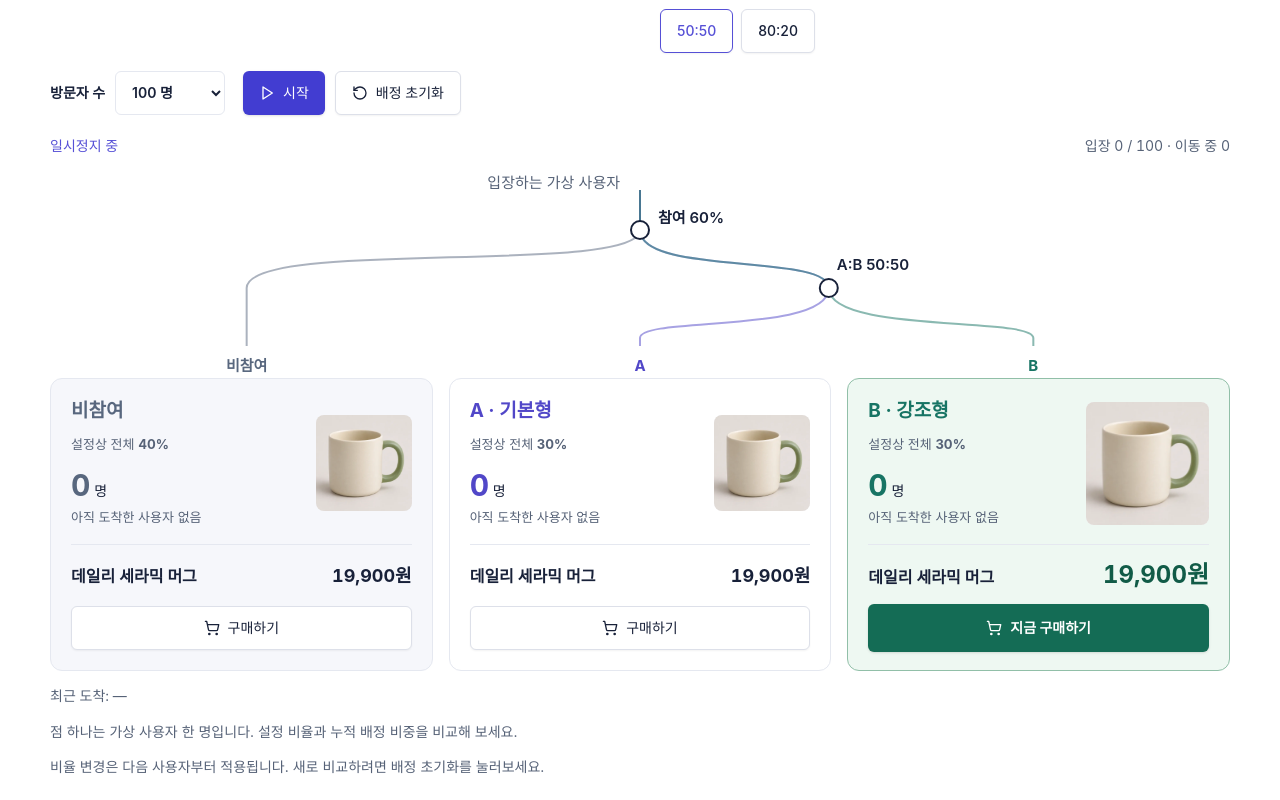
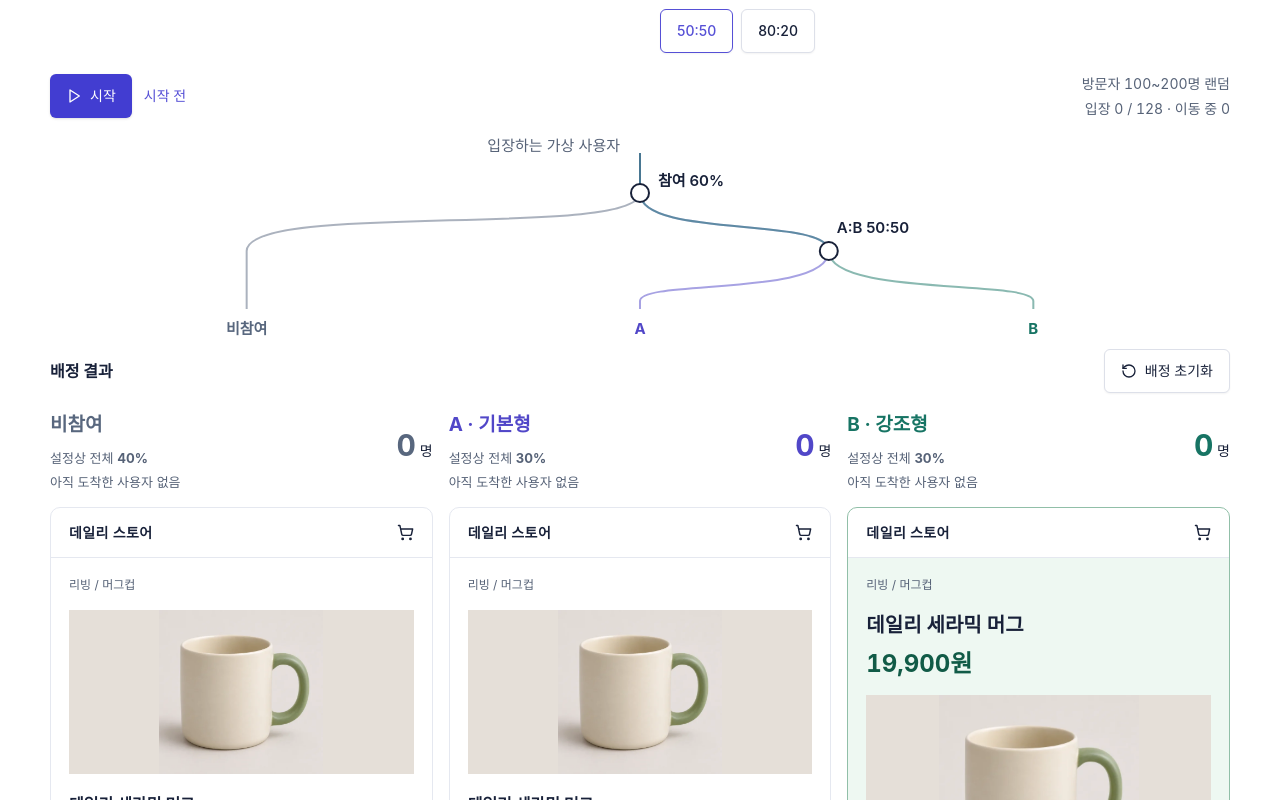
Before and after one commit to Pseudo-Lab/experiment-platform-pseudolab, a React (Vite) app: page / in a window 1280 px wide. Shown: the part 780-1580 px from the top of the page. Built offline with nearby package versions, Linux system fonts and the light colour scheme.

Commit message:
Randomize demo visitors and separate shop screens from assignment results

```diff
--- a/src/ExperimentPreview.jsx
+++ b/src/ExperimentPreview.jsx
@@ -9,10 +9,10 @@ const outcomes = ['outside', 'A', 'B'];
 const copy = {
   ko: {
     title: '쇼핑몰 방문자는 어떤 화면을 보게 될까요?',
-    intro: '같은 상품을 기본형과 강조형으로 보여줍니다. 방문자 수와 비율을 정하고 분배 결과를 비교해 보세요.',
+    intro: '같은 상품을 기본형과 강조형으로 보여줍니다. 매번 100~200명의 방문자가 찾아옵니다. 비율을 바꾸고 분배 결과를 비교해 보세요.',
     participation: '실험 참여율', ratio: '참여자 안의 A:B', presets: 'A:B 빠른 설정',
     start: '시작', pause: '일시정지', reset: '배정 초기화', restart: '다시 실행', resume: '계속하기',
-    visitorLimit: '방문자 수', complete: '배정 완료',
+    visitorLimit: '방문자 100~200명 랜덤', results: '배정 결과', shop: '데일리 스토어', productPage: '리빙 / 머그컵', ready: '시작 전', complete: '배정 완료',
     completed: count => `${count}명 모두 도착했습니다. 설정 비율과 아래 결과를 비교해 보세요.`,
     incoming: '입장하는 가상 사용자', gate: '참여', split: 'A:B',
     names: { outside: '비참여', A: 'A · 기본형', B: 'B · 강조형' },
@@ -30,10 +30,10 @@ const copy = {
   },
   en: {
     title: 'Which shop page will your visitors see?',
-    intro: 'The same product in a basic and an emphasized design. Choose a visitor count and ratios, then compare the assignments.',
+    intro: 'The same product in a basic and an emphasized design. Each run brings 100–200 visitors. Adjust the ratios and compare the assignments.',
     participation: 'Experiment participation', ratio: 'A:B within participants', presets: 'Quick A:B settings',
     start: 'Start', pause: 'Pause', reset: 'Reset assignments', restart: 'Run again', resume: 'Resume',
-    visitorLimit: 'Visitor count', complete: 'Assignments complete',
+    visitorLimit: '100–200 random visitors', results: 'Assignment results', shop: 'Daily Store', productPage: 'Living / Mugs', ready: 'Ready', complete: 'Assignments complete',
     completed: count => `All ${count} visitors have arrived. Compare the target ratios with the results below.`,
     incoming: 'Virtual visitors', gate: 'Join', split: 'A:B',
     names: { outside: 'Not enrolled', A: 'A · Basic', B: 'B · Emphasized' },
@@ -72,7 +72,7 @@ export default function ExperimentPreview({ lang, repo }) {
   const reduced = useMediaPreference('(prefers-reduced-motion: reduce)');
   const [participation, setParticipation] = useState(60);
   const [aShare, setAShare] = useState(50);
-  const [visitorLimit, setVisitorLimit] = useState(100);
+  const [visitorLimit, setVisitorLimit] = useState(() => 100 + Math.floor(Math.random() * 101));
   const settings = useRef({ participation, aShare, visitorLimit });
   settings.current = { participation, aShare, visitorLimit };
   const [running, setRunning] = useState(false);
@@ -156,6 +156,7 @@ export default function ExperimentPreview({ lang, repo }) {
     svg.current.setCurrentTime(0);
     model.current = { assignments: new Map(), tokens: [], sequence: 0, lastSpawn: -Infinity, counts: { outside: 0, A: 0, B: 0 }, latest: null };
     setView(emptyView());
+    setVisitorLimit(100 + Math.floor(Math.random() * 101));
     setPurchased({ outside: false, A: false, B: false });
   }
 
@@ -211,17 +212,14 @@ export default function ExperimentPreview({ lang, repo }) {
             {[50, 80].map(value => <Button key={value} variant="outline" aria-pressed={aShare === value} onClick={() => changeSetting('aShare', value)}>{value}:{100 - value}</Button>)}
           </div>
         </div>
-        <div className="sim-actions">
-          <label className="sim-limit" htmlFor={`${id}-limit`}>{t.visitorLimit}
-            <select id={`${id}-limit`} value={visitorLimit} onChange={event => { reset(); setVisitorLimit(Number(event.target.value)); }}>
-              {[100, 500, 1000].map(count => <option key={count} value={count}>{number(count)} {t.people}</option>)}
-            </select>
-          </label>
+      </div>
+      <div className="sim-playback">
+        <div className="sim-playback-actions">
           <Button onClick={togglePlayback}>{running ? <Pause aria-hidden="true"/> : <Play aria-hidden="true"/>}{running ? t.pause : completed ? t.restart : view.entered ? t.resume : t.start}</Button>
-          <Button variant="outline" onClick={reset}><RotateCcw aria-hidden="true"/>{t.reset}</Button>
+          <span role="status" aria-label={t.status}>{completed ? t.complete : running ? t.playing : view.entered ? t.stopped : t.ready}</span>
         </div>
+        <div className="sim-progress"><span>{t.visitorLimit}</span><span>{t.generated} {number(view.entered)} / {number(visitorLimit)} · {reduced ? t.pending : t.moving} {number(view.tokens.length)}</span></div>
       </div>
-      <div className="sim-playback"><span role="status" aria-label={t.status}>{completed ? t.complete : running ? t.playing : t.stopped}</span><span>{t.generated} {number(view.entered)} / {number(visitorLimit)} · {reduced ? t.pending : t.moving} {number(view.tokens.length)}</span></div>
       {reduced && <p className="sim-reduced">{t.reduced}</p>}
       <svg ref={svg} className="sim-flow" viewBox={`0 0 ${chartWidth} ${compact ? 292 : 210}`} role="img" aria-labelledby={`${id}-title ${id}-description`}>
         <title id={`${id}-title`}>{t.chartTitle}</title><desc id={`${id}-description`}>{t.chartDescription}</desc>
@@ -237,19 +235,25 @@ export default function ExperimentPreview({ lang, repo }) {
         </circle>)}
       </svg>
       {completed && <p className="sim-completed" role="status"><Check size={18} aria-hidden="true"/>{t.completed(number(total))}</p>}
+      <div className="sim-result-actions"><strong>{t.results}</strong><Button variant="outline" onClick={reset}><RotateCcw aria-hidden="true"/>{t.reset}</Button></div>
       <div className="sim-results">
         {outcomes.map(key => <article key={key} className={`sim-result sim-${key}`} data-outcome={key}>
-          <div className="sim-product-top">
-            <div><h3>{t.names[key]}</h3><p className="sim-target">{t.target} <b>{number(target[key])}%</b></p>
-              <p className="sim-count"><strong className={view.counts[key] >= 1000 ? 'sim-large-count' : undefined}>{number(view.counts[key])}</strong> {t.people}</p>
-              <p className="sim-observed">{total ? `${t.observed} ${number(view.counts[key] / total * 100)}%` : t.noData}</p>
+          <div className="sim-assignment-summary">
+            <div><h3>{t.names[key]}</h3><p className="sim-target">{t.target} <b>{number(target[key])}%</b></p></div>
+            <p className="sim-count"><strong>{number(view.counts[key])}</strong> {t.people}</p>
+          </div>
+          <p className="sim-observed">{total ? `${t.observed} ${number(view.counts[key] / total * 100)}%` : t.noData}</p>
+          <div className="sim-shop">
+            <div className="sim-shop-header"><strong>{t.shop}</strong><ShoppingCart size={17} aria-hidden="true"/></div>
+            <div className="sim-shop-content">
+              <p className="sim-breadcrumb">{t.productPage}</p>
+              <img className="sim-product-image" src={import.meta.env.BASE_URL + 'demo/everyday-mug.webp'} alt="" width="200" height="200"/>
+              <div className="sim-product-info"><h4>{t.productName}</h4><p>{t.price}</p></div>
+              <Button className="sim-buy" variant={key === 'B' ? 'default' : 'outline'} aria-disabled={purchased[key]} onClick={() => { if (!purchased[key]) setPurchased(current => ({ ...current, [key]: true })); }} aria-label={`${t.names[key]} ${purchased[key] ? t.purchased : t.buttons[key]}`}>
+                {purchased[key] ? <Check aria-hidden="true"/> : <ShoppingCart aria-hidden="true"/>}{purchased[key] ? t.purchased : t.buttons[key]}
+              </Button>
             </div>
-            <img className="sim-product-image" src={import.meta.env.BASE_URL + 'demo/everyday-mug.webp'} alt="" width="100" height="100"/>
           </div>
-          <div className="sim-product-info"><h4>{t.productName}</h4><p>{t.price}</p></div>
-          <Button className="sim-buy" variant={key === 'B' ? 'default' : 'outline'} aria-disabled={purchased[key]} onClick={() => { if (!purchased[key]) setPurchased(current => ({ ...current, [key]: true })); }} aria-label={`${t.names[key]} ${purchased[key] ? t.purchased : t.buttons[key]}`}>
-            {purchased[key] ? <Check aria-hidden="true"/> : <ShoppingCart aria-hidden="true"/>}{purchased[key] ? t.purchased : t.buttons[key]}
-          </Button>
         </article>)}
       </div>
       <p className="sim-latest">{t.latest}: {view.latest ? `${view.latest.id} → ${t.names[view.latest.outcome]}` : '—'}</p>
--- a/src/style.css
+++ b/src/style.css
@@ -266,14 +266,14 @@ html[data-theme="dark"],
 .sim-slider input { display: block; width: 100%; height: 44px; margin: 5px 0 0; accent-color: hsl(var(--primary)); cursor: pointer; }
 .sim-slider input:focus-visible { outline: 2px solid var(--purple); outline-offset: 3px; border-radius: 4px; }
 .sim-range-ends { display: flex; justify-content: space-between; gap: 8px; color: var(--muted); font-size: 12px; }
-.sim-actions { grid-column: 1 / -1; display: flex; flex-wrap: wrap; align-items: center; gap: 10px; }
-.sim-limit { display: flex; align-items: center; gap: 10px; margin-right: 8px; font-size: 14px; font-weight: 600; }
-.sim-limit select { min-height: 44px; min-width: 110px; padding: 8px 12px; border: 1px solid var(--line); border-radius: 6px; color: var(--ink); background: hsl(var(--background)); font: inherit; }
-.sim-limit select:focus-visible { outline: 2px solid var(--purple); outline-offset: 3px; }
 .sim-presets { display: flex; gap: 8px; margin-top: 12px; }
 .sim-presets [aria-pressed="true"] { border-color: var(--purple); color: var(--purple); }
-.sim-actions button, .sim-presets button, .sim-support a { min-height: 44px; height: auto; white-space: normal; padding-block: 10px; }
-.sim-playback { display: flex; flex-wrap: wrap; gap: 8px 24px; justify-content: space-between; margin-top: 20px; color: var(--muted); font-size: 14px; font-variant-numeric: tabular-nums; }
+.sim-playback-actions button, .sim-result-actions button, .sim-presets button, .sim-support a { min-height: 44px; height: auto; white-space: normal; padding-block: 10px; }
+.sim-playback { display: flex; flex-wrap: wrap; gap: 8px 24px; justify-content: space-between; align-items: center; margin-top: 20px; color: var(--muted); font-size: 14px; font-variant-numeric: tabular-nums; }
+.sim-playback-actions { display: flex; align-items: center; flex-wrap: wrap; gap: 12px; }
+.sim-progress { display: flex; flex-direction: column; gap: 4px; text-align: right; }
+.sim-result-actions { display: flex; flex-wrap: wrap; align-items: center; justify-content: space-between; gap: 12px; margin: 8px 0 18px; }
+.sim-result-actions strong { font-size: 16px; }
 .sim-playback [role="status"] { color: var(--purple); }
 .sim-flow { display: block; width: 100%; height: auto; margin: 12px auto 0; overflow: visible; }
 .sim-outside { --sim-color: var(--sim-outside); }
@@ -286,7 +286,8 @@ html[data-theme="dark"],
 .sim-flow .sim-endpoint { fill: var(--sim-color); font-weight: 650; }
 .sim-dot { fill: var(--sim-color); stroke: hsl(var(--background)); stroke-width: 2; }
 .sim-results { display: grid; grid-template-columns: repeat(3, minmax(0, 1fr)); gap: 16px; }
-.sim-result { min-width: 0; padding: 18px 20px; border: 1px solid var(--line); border-radius: var(--radius); }
+.sim-result { min-width: 0; }
+.sim-assignment-summary { display: flex; align-items: center; justify-content: space-between; gap: 12px; }
 .sim-result h3 { color: var(--sim-color); font-size: 19px; font-weight: 650; }
 .sim-target { color: var(--muted); font-size: 13px; margin-top: 7px; }
 .sim-count { margin-top: 10px; font-size: 14px; font-variant-numeric: tabular-nums; }
@@ -294,18 +295,27 @@ html[data-theme="dark"],
 .sim-observed { color: var(--muted); font-size: 13px; min-height: 24px; }
 .sim-completed { display: flex; align-items: flex-start; gap: 8px; margin-bottom: 16px; padding: 12px 16px; border-radius: var(--radius); background: var(--soft); color: var(--purple); font-size: 14px; }
 .sim-completed svg { flex-shrink: 0; margin-top: 4px; }
-.sim-product-top { display: grid; grid-template-columns: minmax(0, 1fr) 96px; align-items: center; gap: 12px; }
-.sim-product-image { display: block; width: 96px; height: 96px; border-radius: 8px; object-fit: cover; background: var(--soft); }
-.sim-product-info { display: flex; flex-wrap: wrap; align-items: baseline; justify-content: space-between; gap: 8px; margin-top: 14px; padding-top: 14px; border-top: 1px solid var(--line); }
+.sim-shop { overflow: hidden; margin-top: 12px; border: 1px solid var(--line); border-radius: 10px; background: hsl(var(--background)); }
+.sim-shop-header { display: flex; align-items: center; justify-content: space-between; gap: 8px; padding: 14px 18px; border-bottom: 1px solid var(--line); }
+.sim-shop-header strong { font-size: 14px; letter-spacing: .03em; }
+.sim-shop-content { padding: 16px 18px 18px; }
+.sim-breadcrumb { color: var(--muted); font-size: 12px; margin-bottom: 14px; }
+.sim-product-image { display: block; width: 100%; height: 164px; object-fit: contain; background: #e5dfd8; }
+.sim-product-info { display: flex; flex-direction: column; gap: 8px; margin-top: 18px; }
 .sim-product-info h4 { margin: 0; font-size: 16px; font-weight: 600; }
 .sim-product-info p { font-size: 18px; font-weight: 650; font-variant-numeric: tabular-nums; }
 .sim-buy { width: 100%; min-height: 44px; height: auto; margin-top: 14px; padding-block: 10px; white-space: normal; }
 .sim-buy[aria-disabled="true"] { cursor: default; opacity: .7; }
 .assignment-demo .sim-buy:focus-visible { outline: 3px solid var(--ink); outline-offset: 3px; }
-.sim-result.sim-outside { background: var(--soft); }
-.sim-result.sim-B { --buy-background: #146c55; --buy-foreground: #ffffff; --buy-hover: #0d5844; background: #eef8f2; border-color: #91bfa8; }
-.sim-B .sim-product-top { grid-template-columns: minmax(0, 1fr) clamp(96px, 36%, 128px); }
-.sim-B .sim-product-image { width: 100%; height: auto; aspect-ratio: 1; }
+.sim-result.sim-B { --buy-background: #146c55; --buy-foreground: #ffffff; --buy-hover: #0d5844; }
+.sim-B .sim-shop { border-color: #91bfa8; }
+.sim-B .sim-shop-content { display: grid; grid-template-columns: minmax(0, 1fr); background: #eef8f2; }
+.sim-B .sim-breadcrumb { grid-row: 1; }
+.sim-B .sim-product-info { grid-row: 2; margin: 0 0 16px; }
+.sim-B .sim-product-info h4 { font-size: 20px; }
+.sim-B .sim-product-image { grid-row: 3; }
+.sim-B .sim-buy { grid-row: 4; }
+.sim-B .sim-product-image { height: 200px; }
 .sim-B .sim-product-info p { color: #115b47; font-size: 24px; line-height: 1.3; }
 .sim-B .sim-buy { min-height: 48px; font-weight: 700; color: var(--buy-foreground); background: var(--buy-background); }
 .sim-B .sim-buy:hover:not([aria-disabled="true"]) { background: var(--buy-hover); }
@@ -315,7 +325,9 @@ html[data-theme="dark"],
 .sim-support p { font-size: clamp(18px, 1.8vw, 22px); font-weight: 650; line-height: 1.55; }
 .sim-support a { flex-shrink: 0; }
 [data-theme="dark"] .assignment-demo { --sim-outside: #bac7dc; --sim-A: #c8bcff; --sim-B: #8dd1bf; }
-[data-theme="dark"] .sim-result.sim-B { --buy-background: #96dfbf; --buy-foreground: #11372b; --buy-hover: #b1ebd1; background: #17382e; border-color: #4c8c72; }
+[data-theme="dark"] .sim-result.sim-B { --buy-background: #96dfbf; --buy-foreground: #11372b; --buy-hover: #b1ebd1; }
+[data-theme="dark"] .sim-B .sim-shop-content { background: #17382e; }
+[data-theme="dark"] .sim-B .sim-shop { border-color: #4c8c72; }
 [data-theme="dark"] .sim-B .sim-product-info p { color: #b4ebd4; }
 @media (max-width: 900px) {
   .sim-results { grid-template-columns: minmax(0, 1fr); }
@@ -324,15 +336,14 @@ html[data-theme="dark"],
   .initiative-hero .hero-actions { flex-wrap: wrap; gap: 12px; }
   .assignment-demo { padding-block: 28px; }
   .sim-controls { grid-template-columns: minmax(0, 1fr); gap: 18px; }
-  .sim-actions { gap: 10px 8px; }
   .sim-results { grid-template-columns: minmax(0, 1fr); gap: 14px; }
-  .sim-result { padding: 18px; }
   .sim-result h3 { font-size: 16px; }
   .sim-count strong { font-size: 26px; }
   .sim-count .sim-large-count { font-size: 16px; }
   .sim-target, .sim-observed { font-size: 13px; }
   .sim-support { flex-direction: column; align-items: flex-start; }
   .sim-playback { font-size: 13px; }
+  .sim-progress { flex-basis: 100%; flex-direction: row; flex-wrap: wrap; justify-content: space-between; text-align: left; gap: 6px 16px; }
 }
 @media (prefers-reduced-motion: reduce) {
   .assignment-demo *, .assignment-demo *::before, .assignment-demo *::after { transition: none !important; animation: none !important; }
```
Also changed, not shown: 1 other file (tests, documents, lock files or other folders).
